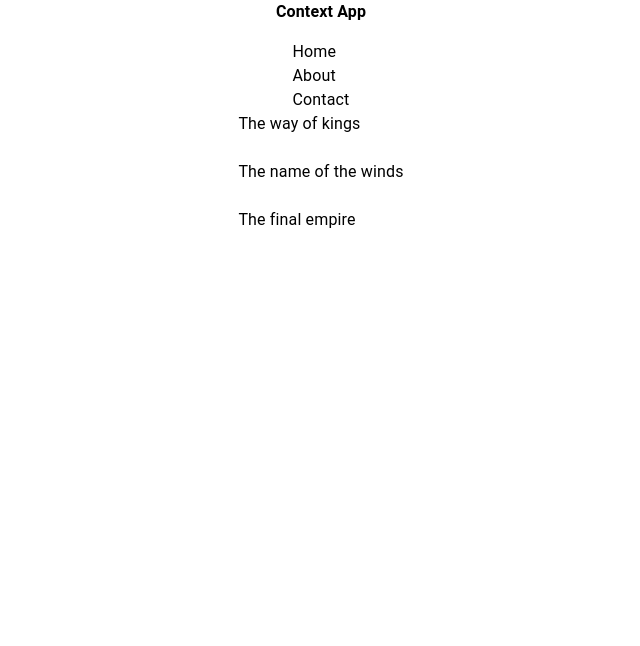
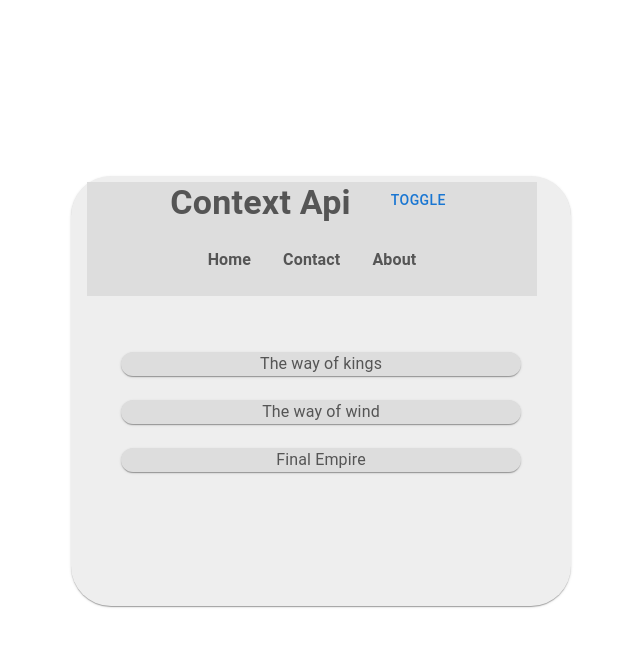
Before and after one commit to Prisca-Onyeagoro/readinglist, a React (Create React App) app: page / in a window 1280 px wide. Shown: the top 646 px of the page, without its empty margins (319-959 px from the left). Built offline with nearby package versions, Linux system fonts and the light colour scheme.

Commit message:
context api

```diff
--- a/src/App.jsx
+++ b/src/App.jsx
@@ -1,14 +1,15 @@
 import React from 'react';
 import Appbar from './Components/AppBar/Appbar';
-import Booklist from './Components/Home/Booklist/Booklist';
 import ThemeContextProvider from './Components/Context/ThemeContext';
+import AuthContextProvider from './Components/Context/AuthContext';
 
 const App = () => {
   return (
     <>
       <ThemeContextProvider>
-        <Appbar />
-        <Booklist />
+        <AuthContextProvider>
+          <Appbar />
+        </AuthContextProvider>
       </ThemeContextProvider>
     </>
   );
--- a/src/Components/AppBar/Appbar.jsx
+++ b/src/Components/AppBar/Appbar.jsx
@@ -1,33 +1,103 @@
-import { Component } from 'react';
-import { AppBar, Toolbar, Typography, Box } from '@mui/material';
+import React, { Component } from 'react';
+import { Box, Paper, Typography } from '@mui/material';
+import Booklist from '../Home/Booklist/Booklist';
+import { Themecontext } from '../Context/ThemeContext';
+import Toggle from '../Home/ToggleTheme/Toggle';
 
 class Appbar extends Component {
+  state = {};
   render() {
     return (
-      <AppBar
-        sx={{ backgroundColor: 'white', boxShadow: 'none' }}
-        position={'sticky'}
-      >
-        <Toolbar
+      <Themecontext.Consumer>
+        {(context) => {
+          const { LightTheme, Dark, Light } = context;
+          const theme = LightTheme ? Light : Dark;
+          return (
+            <>
+              <Box
                 sx={{
                   display: 'flex',
-            flexDirection: 'column',
-            gap: 2,
                   justifyContent: 'center',
+                  marginTop: 22,
                 }}
               >
-          <Box>
-            <Typography sx={{ color: 'black', fontWeight: 'bold' }}>
-              Context App
+                <Paper
+                  sx={{
+                    width: 500,
+                    height: 430,
+                    display: 'flex',
+                    justifyContent: 'center',
+                    flexDirection: 'column',
+                    overFlow: 'scroll',
+                    boxShawdow: 'black',
+                    borderRadius: 10,
+                    backgroundColor: theme.bg,
+                  }}
+                >
+                  <Box
+                    sx={{
+                      marginBottom: 7,
+                      marginLeft: 2,
+                      backgroundColor: theme.ui,
+                      color: theme.syntax,
+                      width: 450,
+                      display: 'flex',
+                      justifyContent: 'center',
+                      flexDirection: 'column',
+                    }}
+                  >
+                    <Box
+                      sx={{ display: 'flex', justifyContent: 'center', gap: 4 }}
+                    >
+                      <Typography
+                        variant="h4"
+                        sx={{ fontWeight: 'bold', color: theme.syntax }}
+                      >
+                        Context Api
+                      </Typography>
+                      <Toggle />
+                    </Box>
+                    <Box
+                      sx={{
+                        display: 'flex',
+                        justifyContent: 'center',
+                        flexDirection: 'row',
+                        gap: 4,
+                        padding: 3,
+                      }}
+                    >
+                      <Typography
+                        sx={{ fontWeight: 'bold', color: theme.syntax }}
+                      >
+                        Home
+                      </Typography>
+                      <Typography
+                        sx={{ fontWeight: 'bold', color: theme.syntax }}
+                      >
+                        Contact
+                      </Typography>
+                      <Typography
+                        sx={{ fontWeight: 'bold', color: theme.syntax }}
+                      >
+                        About
                       </Typography>
                     </Box>
-          <Box>
-            <Typography sx={{ color: 'black' }}>Home</Typography>
-            <Typography sx={{ color: 'black' }}>About</Typography>
-            <Typography sx={{ color: 'black' }}>Contact</Typography>
                   </Box>
-        </Toolbar>
-      </AppBar>
+                  <Box
+                    sx={{
+                      display: 'flex',
+                      justifyContent: 'center',
+                      marginBottom: 16,
+                    }}
+                  >
+                    <Booklist />
+                  </Box>
+                </Paper>
+              </Box>
+            </>
+          );
+        }}
+      </Themecontext.Consumer>
     );
   }
 }
--- /dev/null
+++ b/src/Components/Context/AuthContext.jsx
@@ -0,0 +1,24 @@
+import React, { Component, createContext } from 'react';
+
+const AuthContext = createContext();
+
+class AuthContextProvider extends Component {
+  state = {
+    isAuthenticated: false,
+  };
+  toggleAuth = () => {
+    this.setState({ isAuthenticated: !this.state.isAuthenticated });
+  };
+
+  render() {
+    return (
+      <AuthContext.Provider
+        value={{ ...this.state, toggleAuth: this.toggleAuth }}
+      >
+        {this.props.children}
+      </AuthContext.Provider>
+    );
+  }
+}
+
+export default AuthContextProvider;
--- a/src/Components/Context/ThemeContext.jsx
+++ b/src/Components/Context/ThemeContext.jsx
@@ -1,6 +1,6 @@
 import React, { createContext, Component } from 'react';
 
-const Themecontext = createContext();
+export const Themecontext = createContext();
 
 class ThemeContextProvider extends Component {
   state = {
@@ -8,9 +8,14 @@ class ThemeContextProvider extends Component {
     Light: { syntax: '#555', ui: '#ddd', bg: '#eee' },
     Dark: { syntax: '#ddd', ui: '#333', bg: '#555' },
   };
+  toggleTheme = () => {
+    this.setState({ LightTheme: !this.state.LightTheme });
+  };
   render() {
     return (
-      <Themecontext.Provider value={{ ...this.state }}>
+      <Themecontext.Provider
+        value={{ ...this.state, toggleTheme: this.toggleTheme }}
+      >
         {this.props.children}
       </Themecontext.Provider>
     );
--- a/src/Components/Home/Booklist/Booklist.jsx
+++ b/src/Components/Home/Booklist/Booklist.jsx
@@ -1,16 +1,65 @@
 import { Component } from 'react';
-import { Box, Stack, Typography } from '@mui/material';
+import { Box, Paper, Stack, Typography } from '@mui/material';
+import { Themecontext } from '../../Context/ThemeContext';
 
 class Booklist extends Component {
   render() {
     return (
-      <Box display="flex" justifyContent="center">
-        <Stack direction="column" spacing={3}>
-          <Typography>The way of kings</Typography>
-          <Typography>The name of the winds</Typography>
-          <Typography>The final empire</Typography>
-        </Stack>
-      </Box>
+      <Themecontext.Consumer>
+        {(context) => {
+          const { LightTheme, Light, Dark } = context;
+          const theme = LightTheme ? Light : Dark;
+
+          return (
+            <Box display="flex" justifyContent="center">
+              <Stack direction="column" spacing={3}>
+                <Paper
+                  sx={{
+                    width: 400,
+                    borderRadius: 5,
+                    display: 'flex',
+                    justifyContent: 'center',
+                    backgroundColor: theme.ui,
+                  }}
+                >
+                  {' '}
+                  <Typography sx={{ color: theme.syntax }}>
+                    The way of kings
+                  </Typography>
+                </Paper>
+                <Paper
+                  sx={{
+                    width: 400,
+                    borderRadius: 5,
+                    display: 'flex',
+                    justifyContent: 'center',
+                    backgroundColor: theme.ui,
+                  }}
+                >
+                  {' '}
+                  <Typography sx={{ color: theme.syntax }}>
+                    The way of wind
+                  </Typography>
+                </Paper>
+                <Paper
+                  sx={{
+                    width: 400,
+                    borderRadius: 5,
+                    display: 'flex',
+                    justifyContent: 'center',
+                    backgroundColor: theme.ui,
+                  }}
+                >
+                  {' '}
+                  <Typography sx={{ color: theme.syntax }}>
+                    Final Empire
+                  </Typography>
+                </Paper>
+              </Stack>
+            </Box>
+          );
+        }}
+      </Themecontext.Consumer>
     );
   }
 }
--- /dev/null
+++ b/src/Components/Home/ToggleTheme/Toggle.jsx
@@ -0,0 +1,26 @@
+import { Box, Button } from '@mui/material';
+import React from 'react';
+import { Themecontext } from '../../Context/ThemeContext';
+
+const Toggle = () => {
+  return (
+    <Themecontext.Consumer>
+      {(context) => {
+        const { toggleTheme } = context;
+        const toggle = toggleTheme;
+
+        return (
+          <>
+            <Box>
+              <Button variant="text" onClick={toggle}>
+                Toggle
+              </Button>
+            </Box>
+          </>
+        );
+      }}
+    </Themecontext.Consumer>
+  );
+};
+
+export default Toggle;
```
Lines whose indentation alone changed are shown as unchanged.
